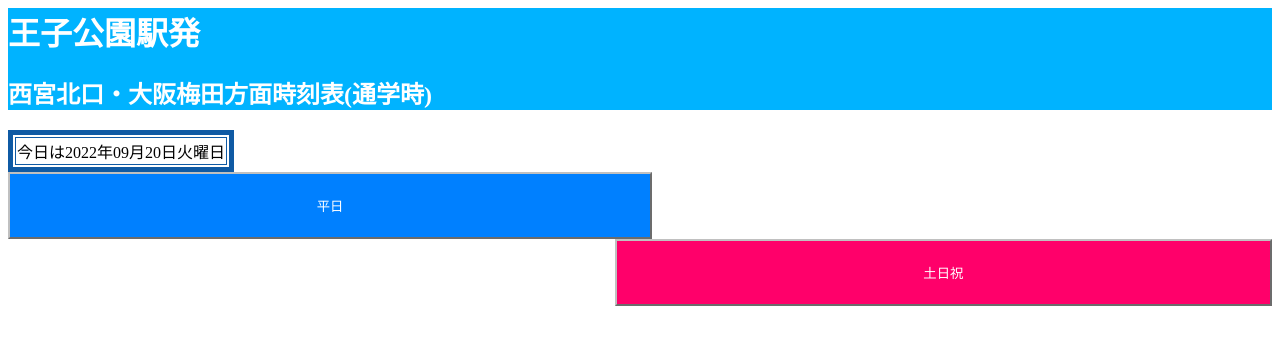
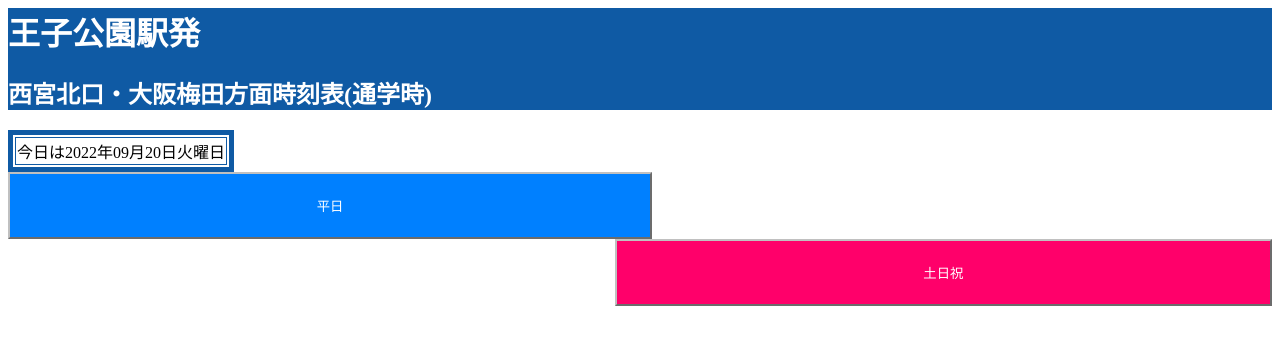
Before and after one commit to Antokun258/oujikouennmatome, a plain HTML site: page index.html in a window 1280 px wide. Drawn offline with Linux system fonts and the light colour scheme.

Commit message:
Update index.html

```diff
--- a/index.html
+++ b/index.html
@@ -1,5 +1,5 @@
 <html>
-  <div style="background-color:#00b3ff">
+  <div style="background-color:#0f5aa4">
     <h1><font color="white">王子公園駅発</font></h1>
     <h2><font color="white">西宮北口・大阪梅田方面時刻表(通学時)</font></h2>
   </div>
```
